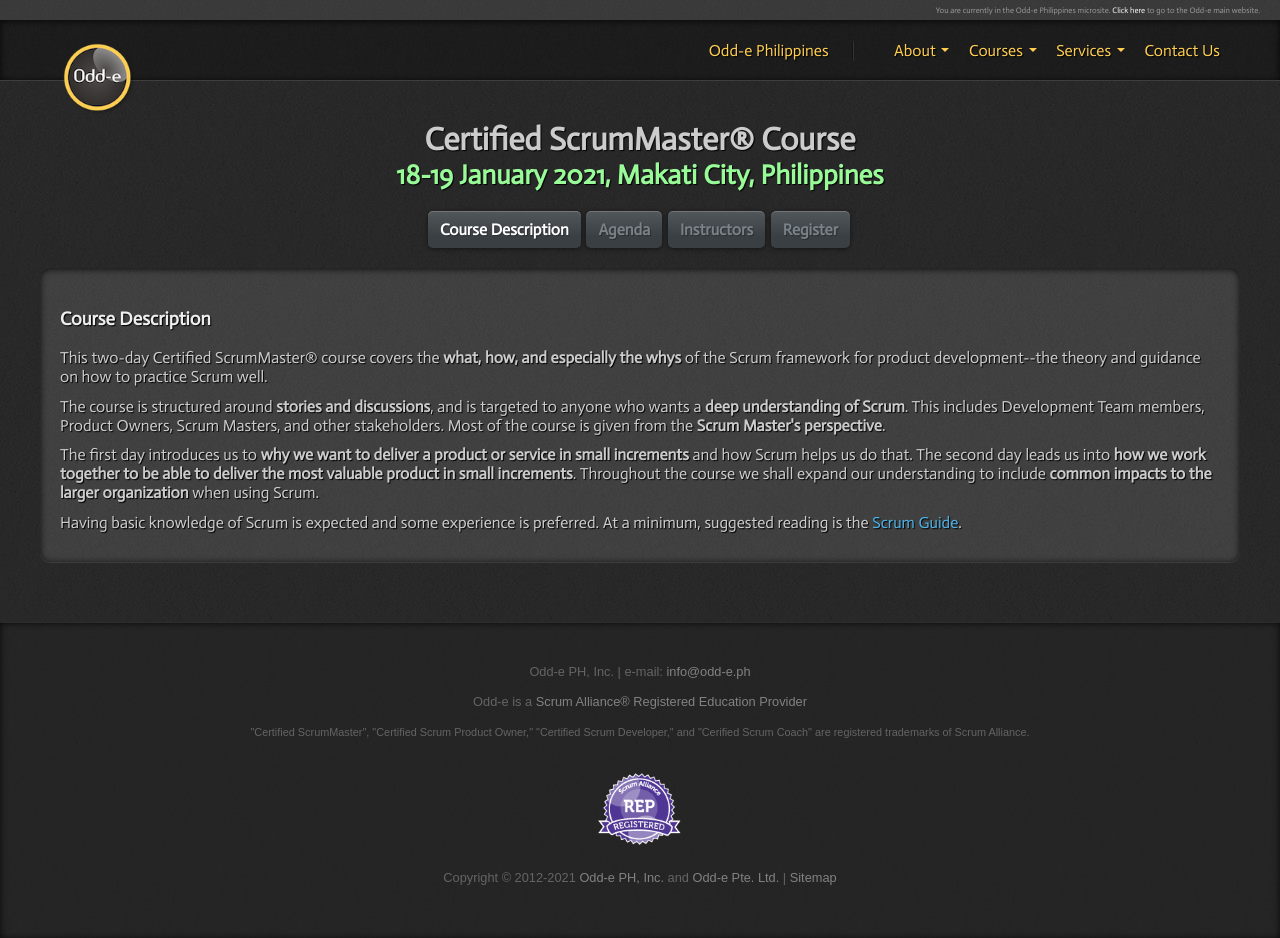
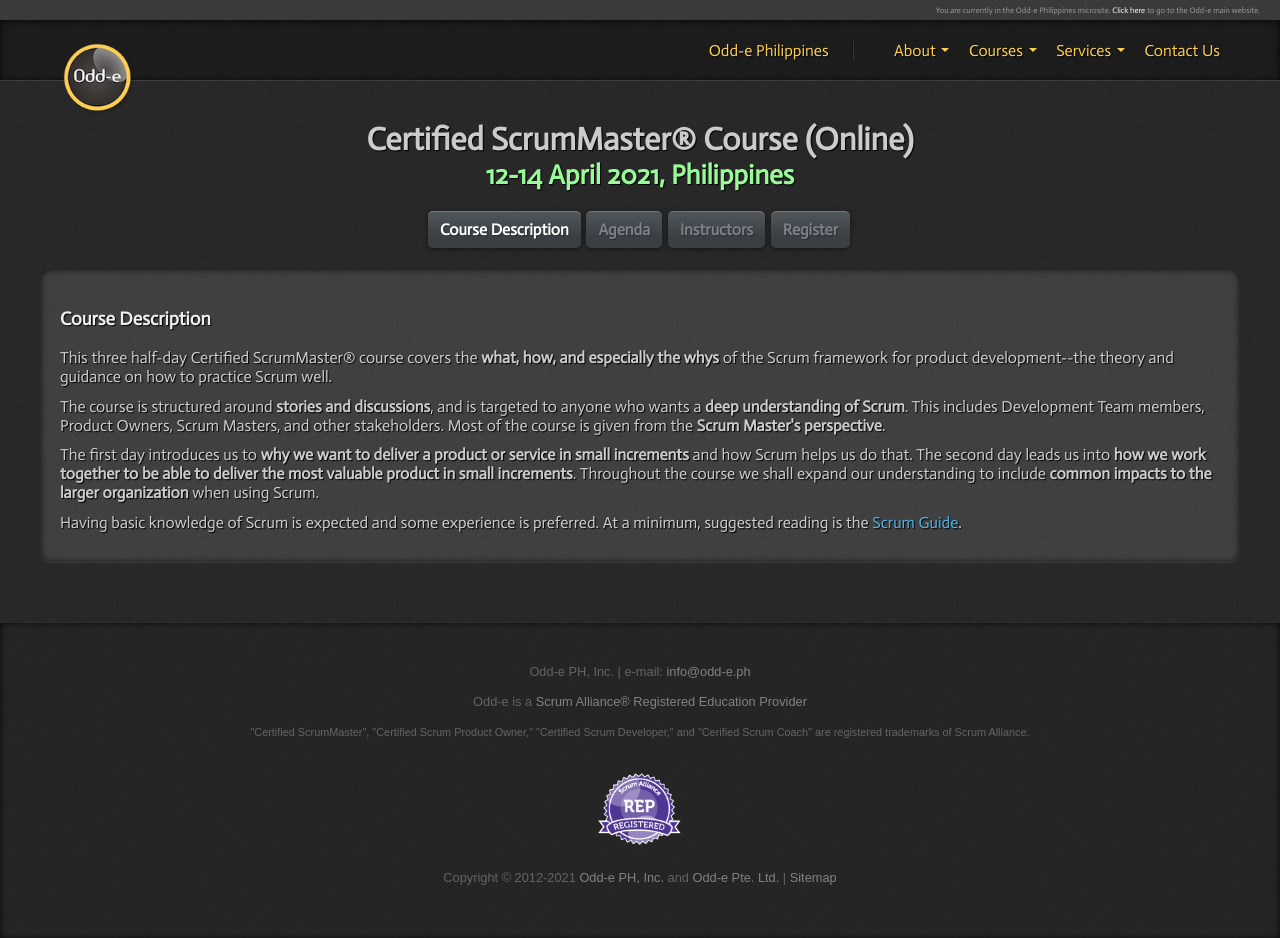
Before and after one commit to nerds-odd-e/odd-e.ph, a Jekyll site: the page built from _posts/2021-04-12-certified-scrum-master.html, in a window 1280 px wide. Built offline with Jekyll 4.4.1, drawn with Linux system fonts in a browser that asks for light colours; some of the changed lines change nothing that is shown.

Commit message:
2021.04 CSM

```diff
--- a/_posts/2021-01-18-certified-scrum-master.html
+++ b/_posts/2021-04-12-certified-scrum-master.html
@@ -1,17 +1,17 @@
 ---
 layout: default
-title: Certified Scrum Master Course - 18-19 January 2021, Makati City, Philippines | Odd-e Philippines
-description: Certified Scrum Master Course on 18-19 January 2021 at Makati City, Philippines.
-course: Certified ScrumMaster&reg;
-schedule: 18-19 January 2021
-location: Makati City, Philippines
+title: Certified Scrum Master Course (Online) - 12-14 April 2021, Philippines | Odd-e Philippines
+description: Certified Scrum Master Course (Online) on 12-14 April 2021 in the Philippines
+course: Certified ScrumMaster&reg; (Online)
+schedule: 12-14 April 2021
+location: Philippines
 categories: courses certified-scrum-master
 ---
 
 <section>
   <hgroup>
-    <h1>Certified ScrumMaster&reg; Course</h1>
-    <h2>18-19 January 2021, Makati City, Philippines</h2>
+    <h1>Certified ScrumMaster&reg; Course (Online)</h1>
+    <h2>12-14 April 2021, Philippines</h2>
   </hgroup>
 </section>
 <ul class="nav nav-tabs">
@@ -31,7 +31,7 @@
 <div class="about tab-content">
   <div class="tab-pane active" id="tab1">
     <h3>Course Description</h3>
-    <p>This two-day Certified ScrumMaster® course covers the<strong> what, how, and especially the whys</strong> of the Scrum framework for product development--the theory and guidance on how to practice Scrum well.</p>
+    <p>This three half-day Certified ScrumMaster® course covers the<strong> what, how, and especially the whys</strong> of the Scrum framework for product development--the theory and guidance on how to practice Scrum well.</p>
 
     <p>The course is structured around <strong>stories and discussions</strong>, and is targeted to anyone who wants a <strong>deep understanding of Scrum</strong>.  This includes Development Team members, Product Owners, Scrum Masters, and other stakeholders.  Most of the course is given from the <strong>Scrum Master's perspective</strong>.</p>
 
@@ -60,12 +60,17 @@
   </div>
   <div class="tab-pane" id="tab4">
     <h3>Location</h3>
-    <p>The Peninsula Manila, Makati City, Philippines</p>
+    <p>Online: in response to COVID-19, we are hosting our 2021 courses virtually.</p>
+    <ul>
+      <li>This course now spans 3 days, 3.5 hours per day (3:00 PM-6:30 PM PHT) to aid integration and retention.</li>
+      <li>We will make use of Zoom for video conferencing, as well as Mural for online whiteboard.  Pre-work and self-paced videos suppliment the virtual course.</li>
+      <li>Participants will need to have their video turned on, and will be working in breakout rooms throughout the course.</li>
+    </ul>
 
     <h3>Cost</h3>
     <p>
-      The course fee is PHP 50,000.00 + VAT (if applicable)<br />
-      20% off if attending as groups of 4 or more.
+      The course fee is PHP 40,000.00 + VAT (if applicable).  This is a special rate for courses held online.<br />
+      Discounted rate of PHP 32,000.00 + VAT (if applicable) if attending as groups of 4 or more participants.<br />
     </p>
 
     <h3>Registration</h3>
```
